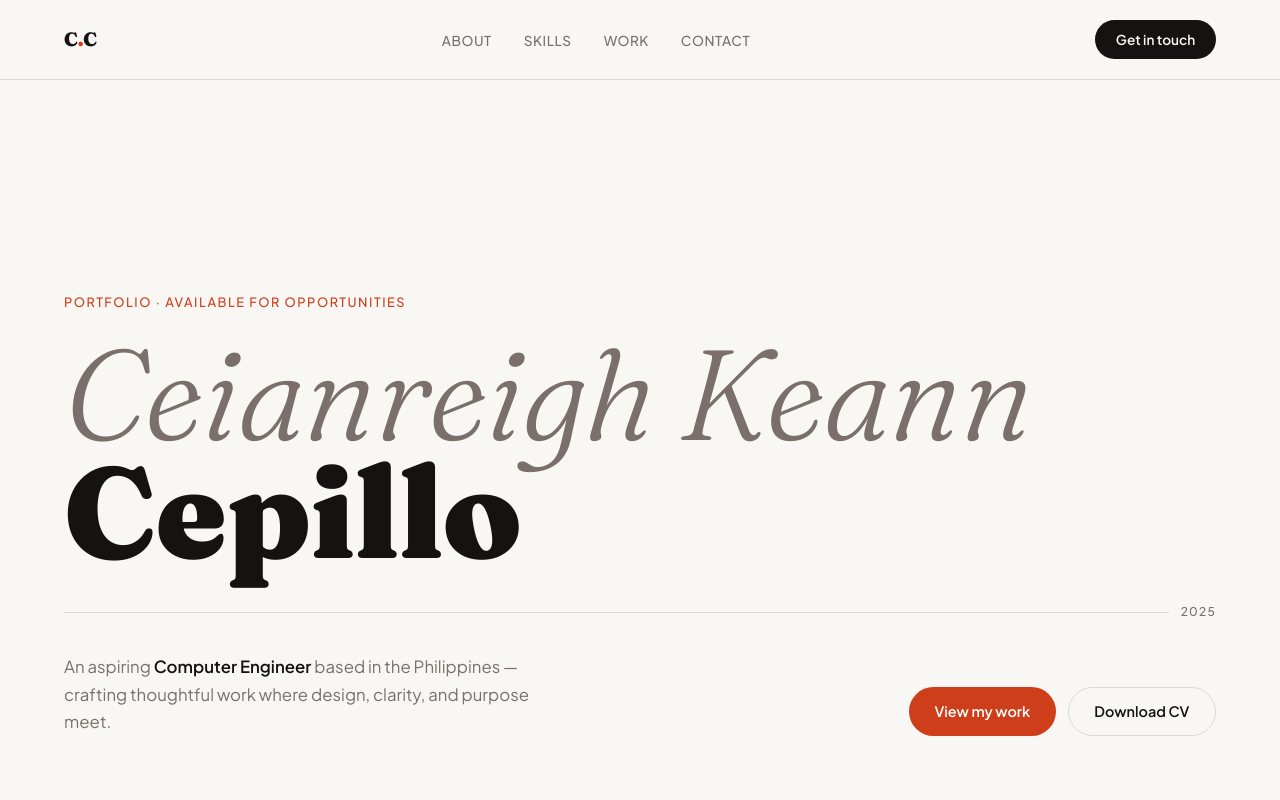
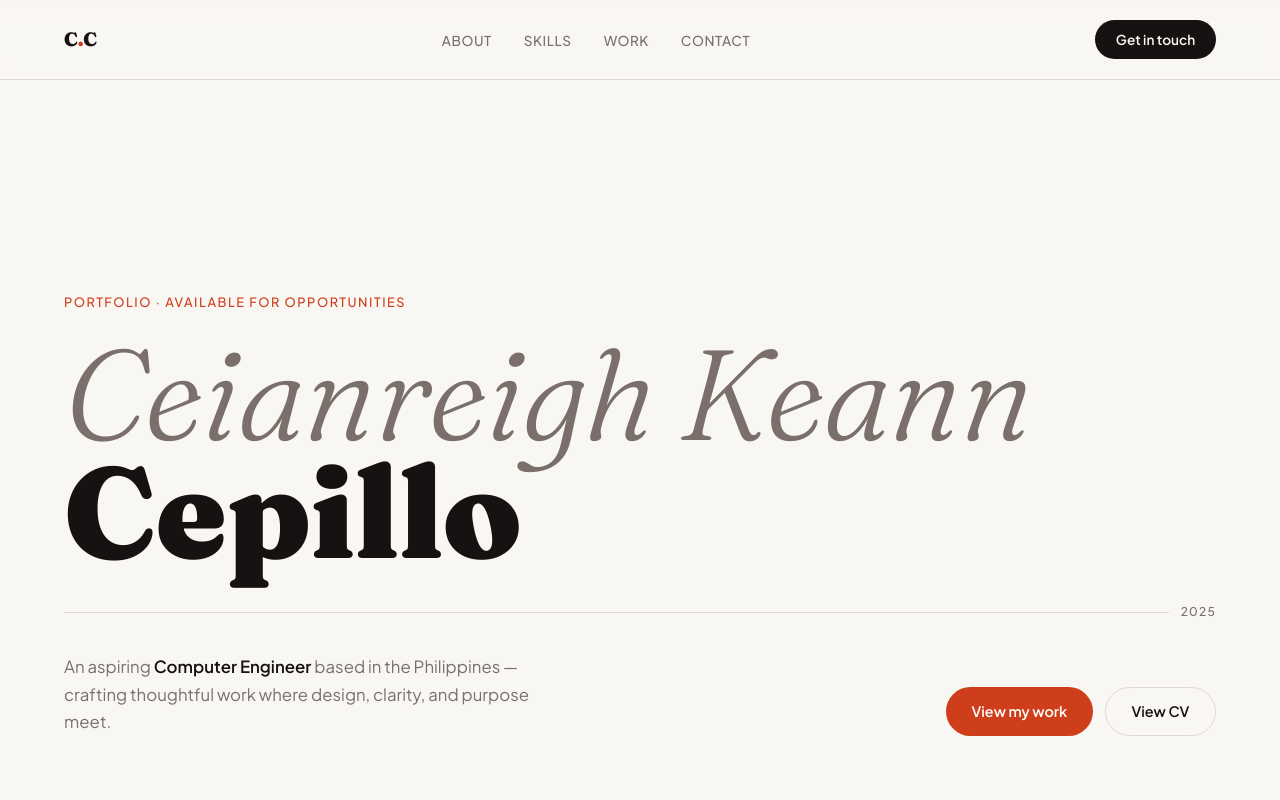
Before and after one commit to ceianreigh/ceianreigh-cepillo, a plain HTML site: page ceianreigh-cepillo.html in a window 1280 px wide. Shown: the top 800 px of the page. Drawn offline with Linux system fonts and the light colour scheme.

Commit message:
update hero section to change CV download link to view link

```diff
--- a/ceianreigh-cepillo.html
+++ b/ceianreigh-cepillo.html
@@ -41,7 +41,11 @@
         </p>
         <div class="hero-actions">
           <a href="#projects" class="btn-primary">View my work</a>
-          <a href="https://drive.google.com/uc?export=download&id=1vfJ6HbcDm_EdXEhe8wnkOH_XaAgz81-r" class="btn-secondary" target="_blank" download>Download CV</a>
+          <a
+            href="https://drive.google.com/file/d/1vfJ6HbcDm_EdXEhe8wnkOH_XaAgz81-r/view?usp=drivesdk"
+            class="btn-secondary"
+            >View CV</a
+          >
         </div>
       </div>
     </section>
```
